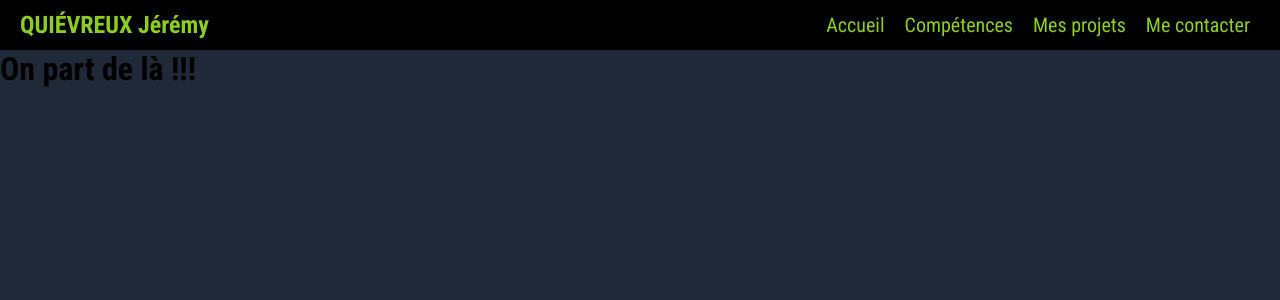
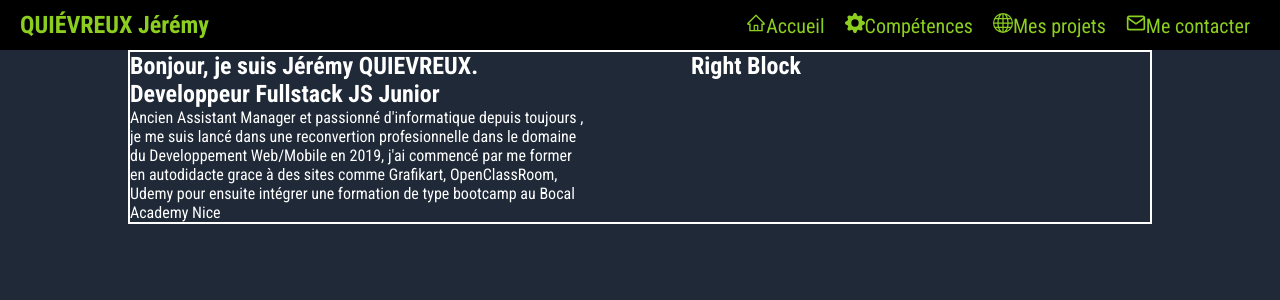
Before and after one commit to JeremyQuievreux/Portfolio-front, a React (Create React App) app: page / in a window 1280 px wide. Shown: the top 300 px of the page. Built offline with nearby package versions, Linux system fonts and the light colour scheme.

Commit message:
Update navbar + about section

```diff
--- /dev/null
+++ b/src/About/About.js
@@ -0,0 +1,22 @@
+import React from 'react';
+import './About.scss';
+
+function About() {
+    return (
+        <section className="about-container" id="about">
+            <div className="about-left-block">
+                <h1>Bonjour, je suis Jérémy QUIEVREUX.<br/>Developpeur Fullstack JS Junior</h1>
+                <p>Ancien Assistant Manager et passionné d'informatique depuis toujours , je me suis
+                    lancé dans une reconvertion profesionnelle dans le domaine du
+                    Developpement Web/Mobile en 2019, j'ai commencé par me former en autodidacte grace
+                    à des sites comme Grafikart, OpenClassRoom, Udemy pour ensuite intégrer une formation
+                    de type bootcamp au Bocal Academy Nice </p>
+            </div>
+            <div className="about-right-block">
+                <h1>Right Block</h1>
+            </div>
+        </section>
+    )
+}
+
+export default About
--- /dev/null
+++ b/src/About/About.scss
@@ -0,0 +1,13 @@
+.about-container{
+    width: 80%;
+    border: 2px solid white;
+    color: white;
+    display: flex;
+    justify-content: space-between;
+    .about-left-block{
+        width: 45%;
+    }
+    .about-right-block{
+        width: 45%;
+    }
+}
--- a/src/App.js
+++ b/src/App.js
@@ -1,13 +1,13 @@
 import './App.scss';
 
 import Navbar from './Navbar/Navbar';
+import About from './About/About';
 
 function App() {
   return (
-    <div className="App">
-
+    <div className="app">
       <Navbar/>
-      <h1>On part de là !!!</h1>
+      <About/>
     </div>
   );
 }
--- a/src/App.scss
+++ b/src/App.scss
@@ -1 +1,7 @@
 @import './master.scss';
+
+.app{
+    display: flex;
+    flex-direction: column;
+    align-items: center;
+}
--- a/src/Navbar/Navbar.js
+++ b/src/Navbar/Navbar.js
@@ -2,6 +2,9 @@ import React, { useState } from 'react';
 import './Navbar.scss';
 
 import { MdMenu } from "react-icons/md";
+import { AiOutlineHome } from "react-icons/ai";
+import { BsGearFill, BsGlobe} from "react-icons/bs";
+import { FiMail } from "react-icons/fi";
 
 function Navbar() {
 
@@ -24,10 +27,10 @@ function Navbar() {
         <nav className="navbar-container">
             <h1>QUI&Eacute;VREUX Jérémy</h1>
             <div className="menu-desktop">
-                <a href="#" ><p>Accueil</p></a>
-                <a href="#" ><p>Compétences</p></a>
-                <a href="#" ><p>Mes projets</p></a>
-                <a href="#" ><p>Me contacter</p></a>
+                <a href="#about" ><p><AiOutlineHome/>Accueil</p></a>
+                <a href="#" ><p><BsGearFill/>Compétences</p></a>
+                <a href="#" ><p><BsGlobe/>Mes projets</p></a>
+                <a href="#" ><p><FiMail/>Me contacter</p></a>
             </div>
             <div className="menu-mobile">
                 <div className="menu-mobile-icon" onClick={(e) => hideMenu(e)}>
@@ -35,10 +38,10 @@ function Navbar() {
                 </div>
                 {showMenu &&
                     <div className="drop-down-menu">
-                        <a href="#" ><p>Accueil</p></a>
-                        <a href="#" ><p>Compétences</p></a>
-                        <a href="#" ><p>Mes projets</p></a>
-                        <a href="#" ><p>Me contacter</p></a>
+                        <a href="#about" ><p><AiOutlineHome/>Accueil</p></a>
+                        <a href="#" ><p><BsGearFill/>Compétences</p></a>
+                        <a href="#" ><p><BsGlobe/>Mes projets</p></a>
+                        <a href="#" ><p><FiMail/>Me contacter</p></a>
                     </div>
                 }
             </div>
--- a/src/Navbar/Navbar.scss
+++ b/src/Navbar/Navbar.scss
@@ -20,6 +20,7 @@
 }
 
 .navbar-container{
+    width: 100%;
     background-color: $primary;
     color: $secondary;
     min-height: 50px;
```
